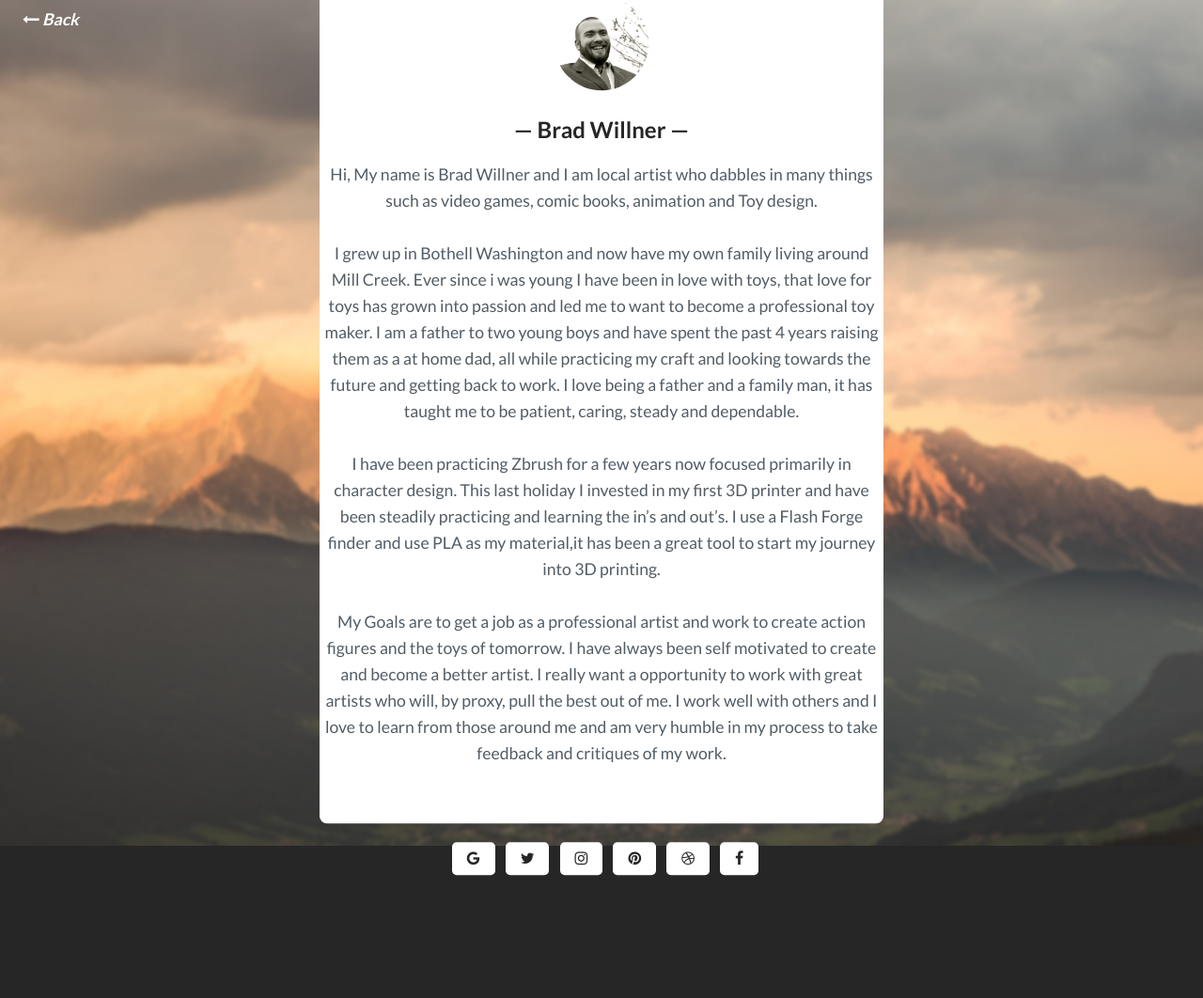
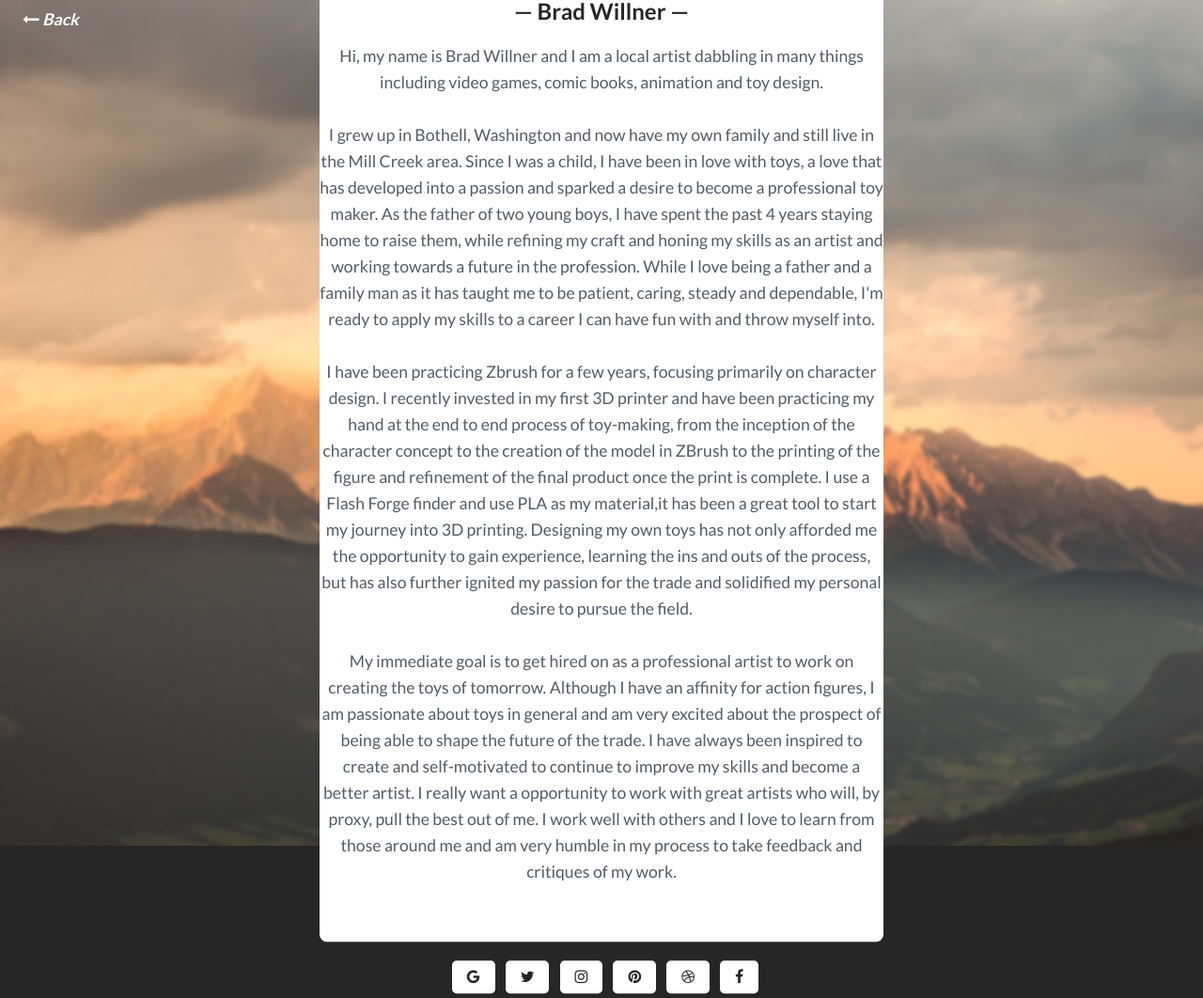
Before and after one commit to bradwillner/bradwillner.github.io, a Jekyll site: the page built from _pages/about.html, in a window 1280 px wide. Shown: the whole page at 94% size. Built offline with Jekyll 4.4.1, drawn with Linux system fonts in a browser that asks for light colours; before the commit the page ends 936 px from its top, so only the background shows below that.

Commit message:
Update about.html

```diff
--- a/_pages/about.html
+++ b/_pages/about.html
@@ -12,22 +12,22 @@
         </div>
         <div class="author_info">
           <h2 class="author_title">{% if site.author-name %}{{site.author-name}}{% else %}Brad Willner{% endif %}</h2>
-          <p class="author_subtitle">Hi, My name is Brad Willner and I am local artist who dabbles in many things such as video games, comic books, animation and Toy design.
+          <p class="author_subtitle">Hi, my name is Brad Willner and I am a local artist dabbling in many things including video games, comic books, animation and toy design.
             </p>
 
-            <p class="author_subtitle">I grew up in Bothell Washington and now have my own family living around Mill Creek.
-Ever since i was young I have been in love with toys, that love for toys has grown into passion and led me to want to become a professional toy maker.
-I am a father to two young boys and have spent the past 4 years raising them as a at home dad, all while practicing my craft and looking towards the future and getting back to work.
-I love being a father and a family man, it has taught me to be patient, caring, steady and dependable.
+            <p class="author_subtitle">I grew up in Bothell, Washington and now have my own family and still live in the Mill Creek area.
+Since I was a child, I have been in love with toys, a love that has developed into a passion and sparked a desire to become a professional toy maker.
+As the father of two young boys, I have spent the past 4 years staying home to raise them, while refining my craft and honing my skills as an artist and working towards a future in the profession.
+While I love being a father and a family man as it has taught me to be patient, caring, steady and dependable, I'm ready to apply my skills to a career I can have fun with and throw myself into.
 
                </p>
 
-<p class="author_subtitle">I have been practicing Zbrush for a few years now focused primarily in character design. This last holiday I invested in my first 3D printer and have been steadily practicing and learning the in’s and out’s. I use a
-Flash Forge finder and use PLA as my material,it has been a great tool to start my journey into 3D printing.
+<p class="author_subtitle">I have been practicing Zbrush for a few years, focusing primarily on character design. I recently invested in my first 3D printer and have been practicing my hand at the end to end process of toy-making, from the inception of the character concept to the creation of the model in ZBrush to the printing of the figure and refinement of the final product once the print is complete.  I use a
+Flash Forge finder and use PLA as my material,it has been a great tool to start my journey into 3D printing.  Designing my own toys has not only afforded me the opportunity to gain experience, learning the ins and outs of the process, but has also further ignited my passion for the trade and solidified my personal desire to pursue the field.
 
   </p>
 
-<p class="author_subtitle">My Goals are to get a job as a professional artist and work to create action figures and the toys of tomorrow. I have always been self motivated to create and become a better artist.
+<p class="author_subtitle">My immediate goal is to get hired on as a professional artist to work on creating the toys of tomorrow. Although I have an affinity for action figures, I am passionate about toys in general and am very excited about the prospect of being able to shape the future of the trade. I have always been inspired to create and self-motivated to continue to improve my skills and become a better artist.
 I really want a opportunity to work with great artists who will, by proxy, pull the best out of me.
 I work well with others and I love to learn from those around me and am very humble in my process to take feedback and critiques of my work.
 </p>
```
